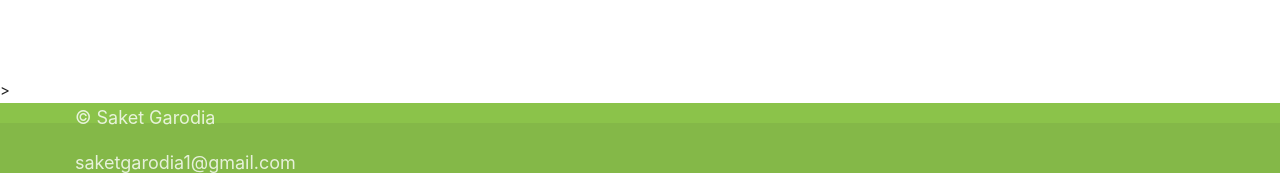
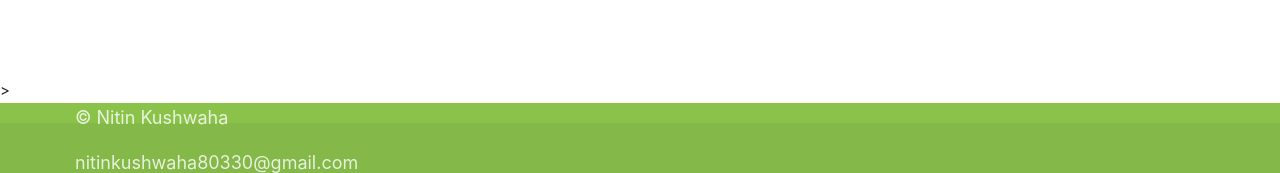
Before and after one commit to Nitin13-git/Diabetic_prediction, a Flask app: page / in a window 1280 px wide. Shown: the part 779-952 px from the top of the page. Run offline with Flask 2, Linux system fonts and the light colour scheme; parts of the project's set-up code (start-up, migrations or seed data) failed here and were passed over; some libraries are stand-ins or nearby versions.

Commit message:
first commit

```diff
--- a/templates/index.html
+++ b/templates/index.html
@@ -100,8 +100,8 @@
   <footer class="page-footer light-green">
     <div class="footer-copyright">
       <div class="container" style="padding-bottom: 1rem; position: fixed; font-size: 1.2rem; margin-left: 5rem;">
-        <p>&copy; Saket Garodia</p>
-        <p>saketgarodia1@gmail.com</p>
+        <p>&copy; Nitin Kushwaha</p>
+        <p>nitinkushwaha80330@gmail.com</p>
       </div>
     </div>
   </footer>
--- a/templates/result.html
+++ b/templates/result.html
@@ -38,8 +38,8 @@
   <footer class="page-footer light-green lighten-1" style="position: fixed;left: 0;bottom: 0; width: 100%;">
     <div class="footer-copyright light-green lighten-1">
       <div class=""  style="padding-bottom: 1rem; position: fixed; font-size: 1.2rem; margin-left: 5rem;">
-        <p>&copy; Saket Garodia</p>
-        <p>saketgarodia1@gmail.com</p>
+        <p>&copy; Nitin Kushwaha</p>
+        <p>nitinkushwaha80330@gmail.com</p>
       </div>
     </div>
   </footer>
```
Also changed, not shown: 1 other file.
